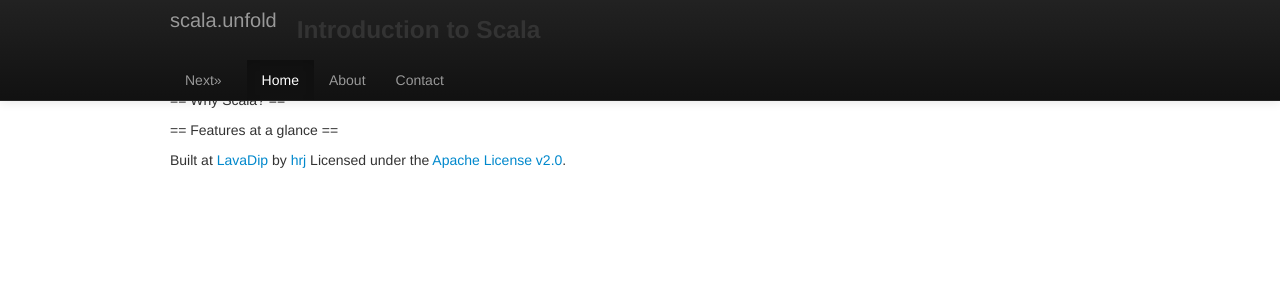
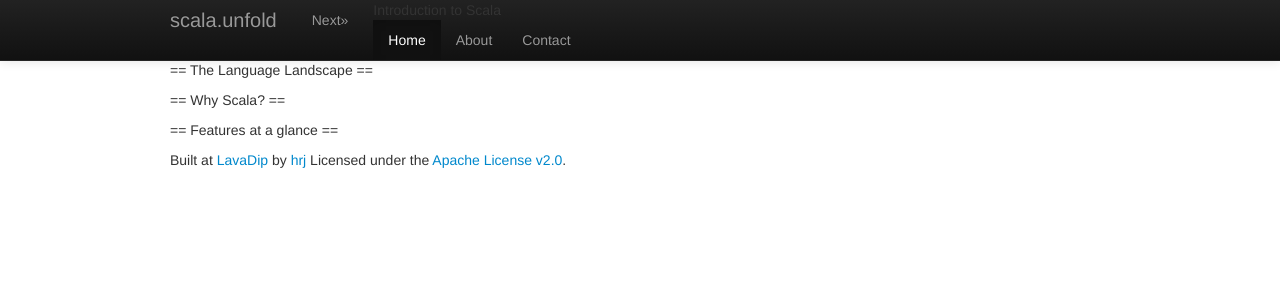
Before and after one commit to hrj/scala.unfold, a Jekyll site: the page built from chapter1.md, in a window 1280 px wide. Shown: the top 300 px of the page. Built offline with Jekyll 4.4.1, drawn with Linux system fonts in a browser that asks for light colours; Markdown is read by kramdown in place of the engine named in the settings.

Commit message:
Update chapter topbar

```diff
--- a/_layouts/chapter.html
+++ b/_layouts/chapter.html
@@ -22,7 +22,7 @@
       <div class="navbar-inner">
         <div class="container">
           <a class="brand" href="index.html">scala.unfold</a>
-          <h3>{{ page.title }}</h3>
+          <span>{{ page.title }}</span>
           <ul class="nav secondary-nav">
             {% if page.prev %}
               <li><a href="{{ page.prev | replace:'.md','.html' }}">&laquo;Previous</a></li>
```
